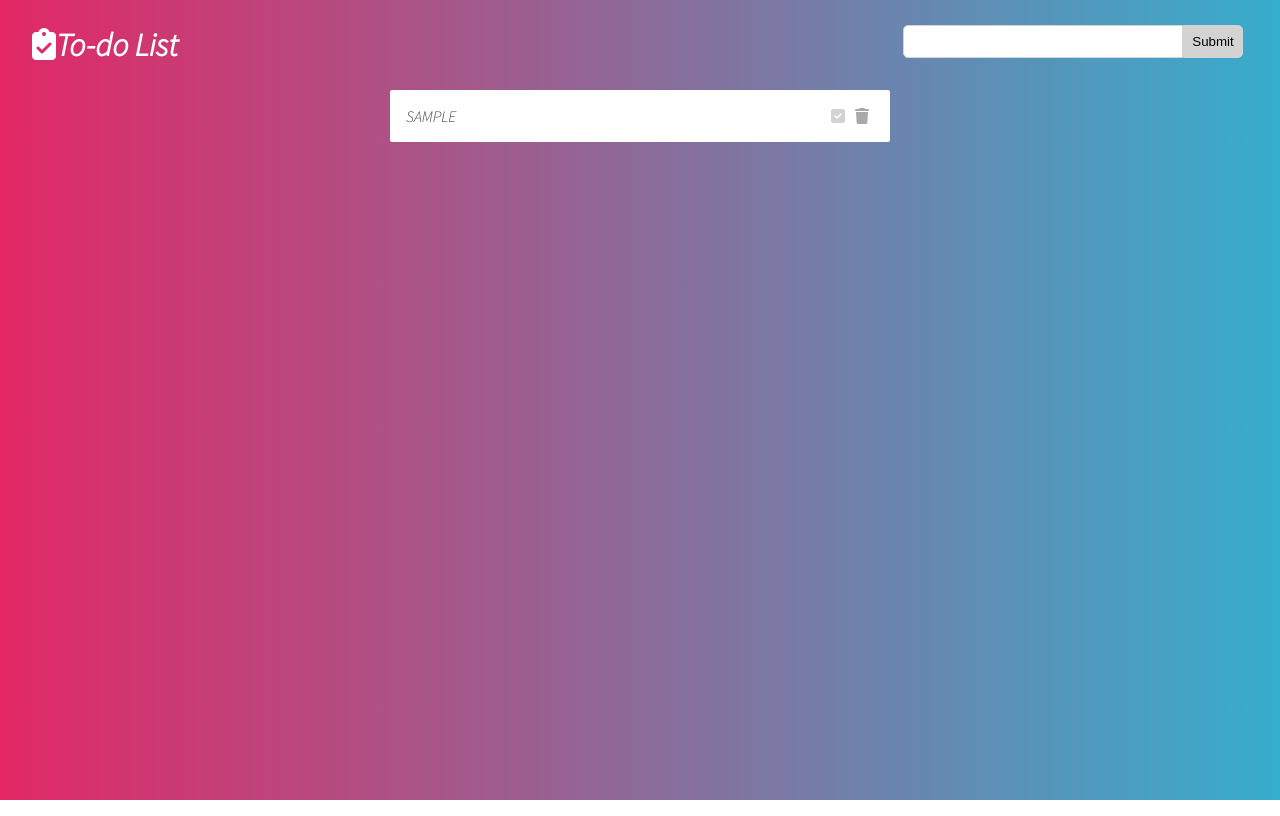
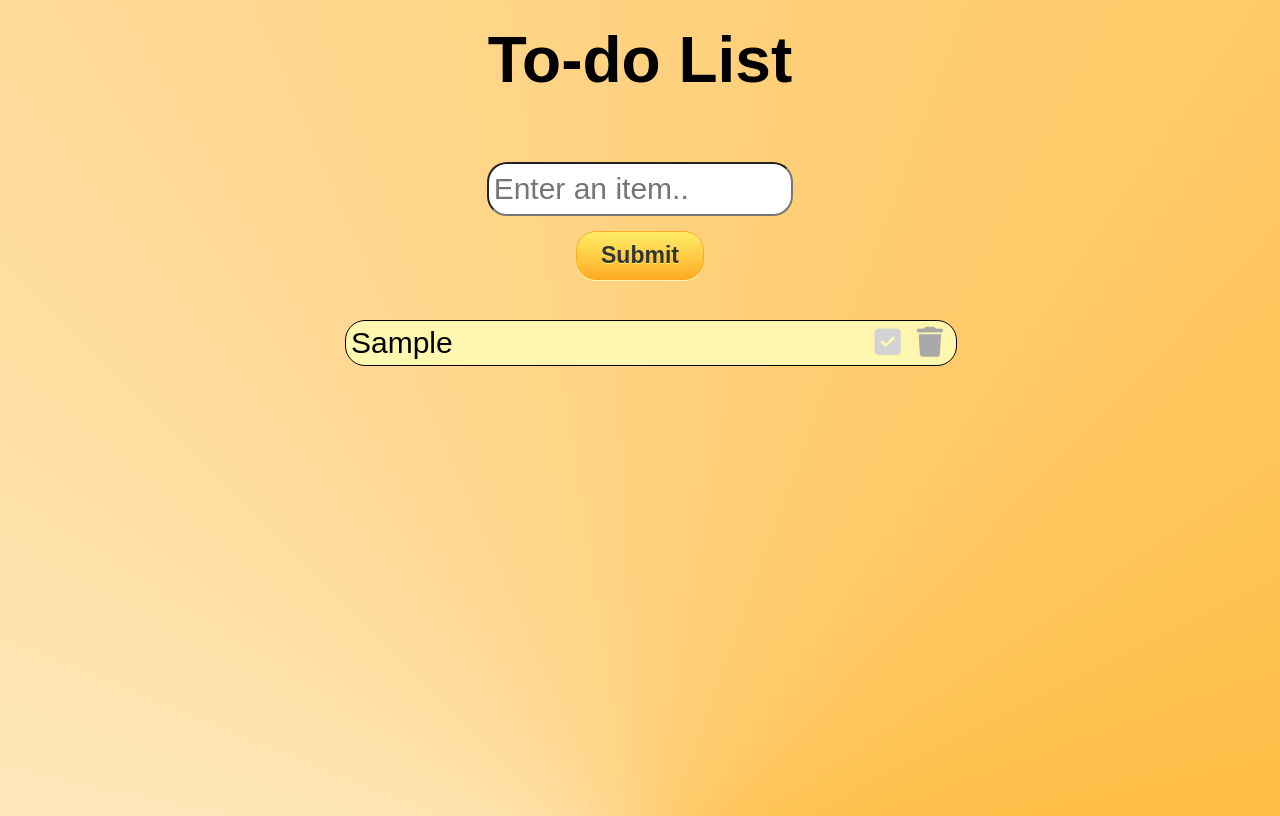
Before and after one commit to YunalHodzha/To-Do-List, a plain HTML site: page index.html in a window 1280 px wide. Both pictures are taken after typing "Sample" into the empty fields and a click on the button "Submit". Drawn offline with Linux system fonts and the light colour scheme; a web font is replaced by a local one.

Commit message:
To-Do List
New updated style.css from scratch..

```diff
--- a/index.html
+++ b/index.html
@@ -7,19 +7,26 @@
     <meta name="viewport" content="width=device-width, initial-scale=1.0">
     <link rel="stylesheet" href="style.css">
     <link rel="stylesheet" href="https://cdnjs.cloudflare.com/ajax/libs/font-awesome/6.4.0/css/all.min.css">
+    <link rel="stylesheet" href="https://fonts.googleapis.com/css?family=Sofia">
+    <style>
+        body {
+          font-family: "Sofia", sans-serif;
+        }
+        </style>
     <title>Document</title>
 </head>
 
 <body>
     <div class="container">
         <div class="nav">
-            <h2><i class="fa-solid fa-clipboard-check"></i>To-do List</h2>
+            <h2>To-do List</h2>
             <div class="user-input">
-                <input id="input" type="text"><button onclick="addItem()">Submit</button>
+                <input id="input" type="text" placeholder="Enter an item.." required>
             </div>
+            <div class="button"><button id="button" onclick="addItem()">Submit</button></div>
         </div>
     </div>
-    <div class="container">
+    <div class="list">
         <div class="to-do-items"></div>
     </div>
     <script src="script.js"></script>
--- a/script.js
+++ b/script.js
@@ -9,6 +9,11 @@ input.addEventListener("keydown", function (event) {
 })
 
 function addItem() {
+    if(input.value === "") {
+        alert("Input is not valid")
+        return
+    }
+
     let divParent = document.createElement("div");
     let divChild = document.createElement("div");
     let checkIcon = document.createElement("i");
--- a/style.css
+++ b/style.css
@@ -1,46 +1,35 @@
-@import url('https://fonts.googleapis.com/css2?family=Source+Sans+Pro:ital,wght@1,300&display=swap');
-
-* {
-    padding: 0;
-    margin: 0;
-    box-sizing: border-box;
-}
-
 body {
-    font-family: 'Source Sans Pro', sans-serif;
-    background-image: linear-gradient(to right, #e22865, #37adcd);
-    color: white;
+    background: conic-gradient(from .5turn at 50% 110%, white, orange);
+    overflow: hidden;
+    background-repeat: no-repeat;
+    height: 100vh;
 }
 
 .container {
-    width: 95%;
-    margin: auto;
+    height: fit-content;
+    display: flex;
+    justify-content: center;
 }
 
 .nav {
-    display: flex;
-    justify-content: space-between;
-    flex-wrap: wrap;
-    width: 100%;
-    margin: 25px 0;
+    display: block;
+    margin: auto;
+    height: fit-content;
+    width: 95%;
+    height: auto;
 }
 
-.nav h2 {
-    font-size: 2rem;
+.nav h2,
+.user-input,
+.button {
+    margin: auto;
+    display: flex;
+    justify-content: center;
+    align-items: center;
+    margin: 15px;
 }
 
-.user-input {
-    width: 350px;
-    text-align: center;
-}
-
-.user-input input {
-    width: 80%;
-    outline: none;
-    padding: 8px;
-    border: 1px solid lightgray;
-    border-top-left-radius: 5px;
-    border-bottom-left-radius: 5px;
+#input:hover {
     -webkit-transition: all 0.30s ease-in-out;
     -moz-animation: all 0.30s ease-in-out;
     -ms-transition: all 0.30s ease-in-out;
@@ -48,50 +37,75 @@ body {
     transition: all 0.30s ease-in-out;
 }
 
-.user-input input:focus {
-    box-shadow: 0 0 5px #e22865;
-    border: 1px solid #e22865;
+.nav h2 {
+    font-size: 4rem;
 }
 
-.user-input button {
-    cursor: pointer;
-    padding: 8px;
-    width: fit-content;
-    transition: 1s;
-    outline: none;
-    background-color: lightgray;
-    border: 1px solid lightgray;
-    border-top-right-radius: 5px;
-    border-bottom-right-radius: 5px;
+#input {
+    padding: 5px;
+    margin-top: 50px;
+    width: 25%;
+    height: 40px;
+    border-radius: 20px;
+    font-family: "Sofia", sans-serif;
+    font-size: 30px;
 }
 
-.user-input button:hover {
-    background-color: transparent;
-    color: white;
+
+#button {
+    box-shadow: 0px 1px 0px 0px #fff6af;
+    background: linear-gradient(to bottom, #ffec64 5%, #ffab23 100%);
+    background-color: #ffec64;
+    border-radius: 20px;
+    border: 1px solid #ffaa22;
+    display: inline-block;
+    cursor: pointer;
+    color: #333333;
+    font-family: Arial;
+    font-size: 23px;
+    font-weight: bold;
+    padding: 10px 24px;
+    text-decoration: none;
+    text-shadow: 0px 1px 0px #ffee66;
+}
+
+#button:hover {
+    background: linear-gradient(to bottom, #ffab23 5%, #ffec64 100%);
+    background-color: #ffab23;
+}
+
+#button:active {
+    position: relative;
+    top: 1px;
+}
+
+.list {
+    display: flex;
+    justify-content: center;
+
 }
 
 .to-do-items {
-    width: 500px;
+    padding: 20px;
+    min-width: 600px;
+    max-width: 100%;
+    height: auto;
     margin: auto;
+    height: auto;
 }
 
 .item {
-    background-color: white;
     display: flex;
     justify-content: space-between;
+    border: 1px solid black;
+    margin: 5px;
+    background: #fff6af;
+    padding: 5px;
     width: 100%;
     height: auto;
-    border-radius: 2px;
-    padding: 16px;
-    color: #454545;
-    margin-top: 10px;
-    font-size: 1rem;
-    text-transform: uppercase;
-    -webkit-transition: all 0.30s ease-in-out;
-    -moz-animation: all 0.30s ease-in-out;
-    -ms-transition: all 0.30s ease-in-out;
-    -o-transition: all 0.30s ease-in-out;
-    transition: all 0.30s ease-in-out;
+    border-radius: 20px;
+    font-family: "Sofia", sans-serif;
+    font-size: 30px;
 }
 
 .item:hover {
@@ -101,36 +115,5 @@ body {
 
 .item i {
     cursor: pointer;
-    margin: 0 5px;
+    margin: 0 8px;
 }
-
-@media(max-width:768px) {
-    .nav {
-        align-items: center;
-        flex-direction: column;
-    }
-
-    .nav h2 {
-        margin: 10px 0;
-    }
-
-    .user-input {
-        width: 100%;
-    }
-
-    .to-do-items {
-        width: 100%;
-    }
-}
-
-@media(max-width: 480px) {
-    .user-input input {
-        width: 74%;
-    }
-}
-
-@media(max-width: 320px) {
-    .user-input {
-        width: 60%;
-    }
-}
```
